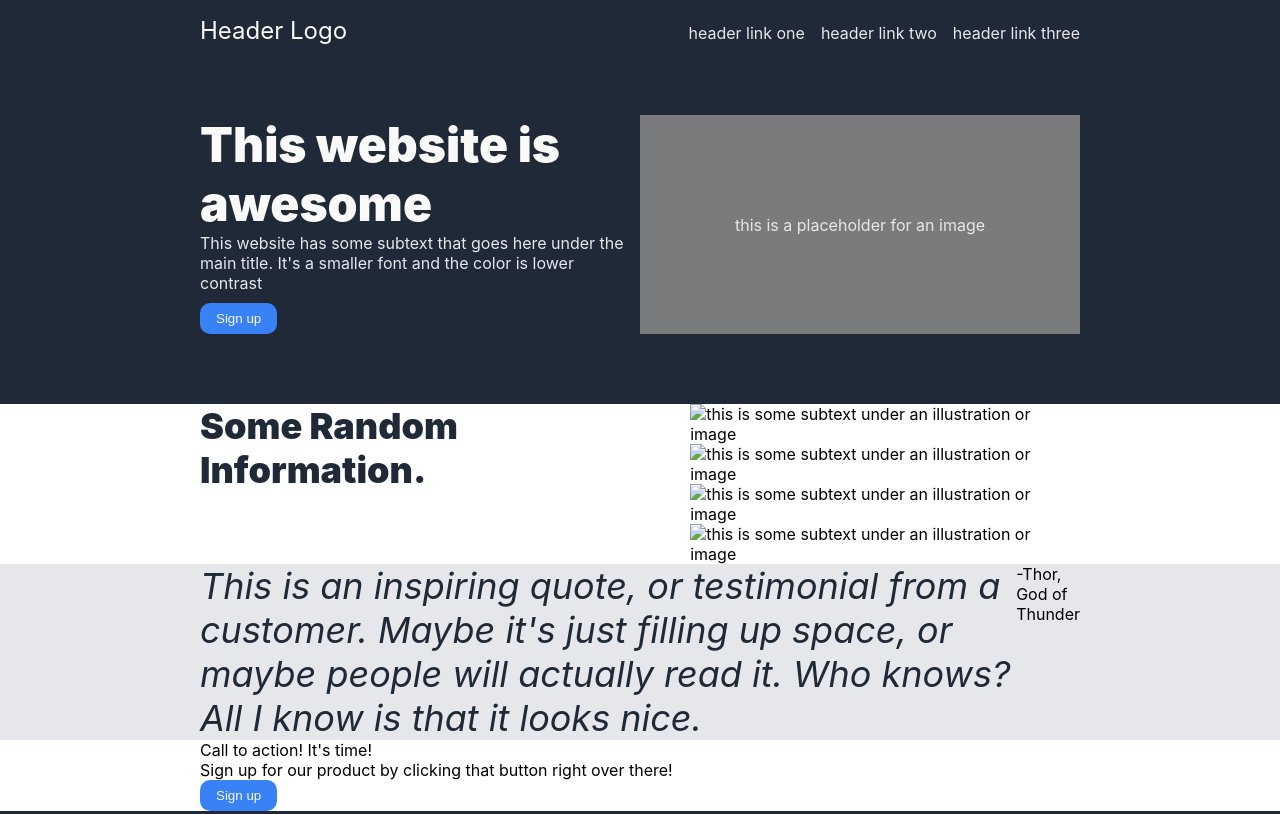
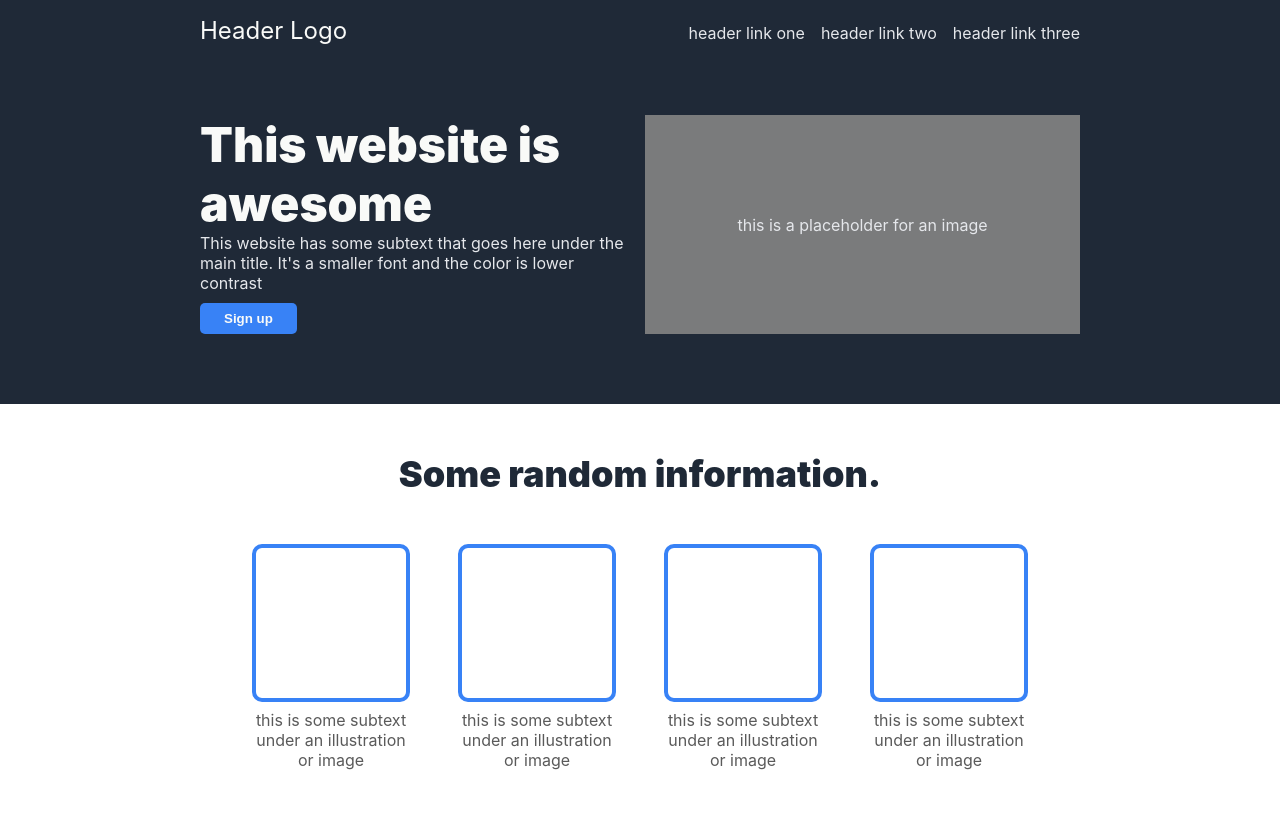
Before and after one commit to cstevens11/business-webpage-template, a plain HTML site: page index.html in a window 1280 px wide. Shown: the top 814 px of the page. Drawn offline with Linux system fonts and the light colour scheme.

Commit message:
finish info section

```diff
--- a/index.html
+++ b/index.html
@@ -30,12 +30,24 @@ here under the main title. It's a smaller font and the color is lower contrast</
         </div>
     </div>
     <div class="info">
-        <div class="info-title">Some Random Information.</div>
+        <div class="info-title">Some random information.</div>
         <div class="image-container">
-            <div><img src="#">this is some subtext under an illustration or image</div>
-            <div><img src="#">this is some subtext under an illustration or image</div>
-            <div><img src="#">this is some subtext under an illustration or image</div>
-            <div><img src="#">this is some subtext under an illustration or image</div>
+            <div class="info-box">
+                <div class="info-img"></div>
+                <div>this is some subtext under an illustration or image</div>
+            </div>
+            <div class="info-box">
+                <div class="info-img"></div>
+                <div>this is some subtext under an illustration or image</div>
+            </div>
+            <div class="info-box">
+                <div class="info-img"></div>
+                <div>this is some subtext under an illustration or image</div>
+            </div>
+            <div class="info-box">
+                <div class="info-img"></div>
+                <div>this is some subtext under an illustration or image</div>
+            </div>
         </div>
     </div>
     <div class="testimonial">
--- a/style.css
+++ b/style.css
@@ -45,6 +45,7 @@ a {
 .hero-bottom {
     display: flex;
     margin: 70px 0;
+    gap: 10px;
 }
 
 .hero-left {
@@ -76,8 +77,9 @@ a {
 button {
     background-color: #3882f6;
     color: #f9faf8;
-    padding: 8px 16px;
-    border-radius: 10px;
+    padding: 8px 24px;
+    border-radius: 5px;
+    font-weight: 900;
 }
 
 .top {
@@ -100,12 +102,41 @@ button {
 
 .info {
     display: flex;
+    flex-direction: column;
+    padding: 48px;
 }
 
 .info-title {
     color: #1f2937;
     font-size: 36px;
     font-weight: 900;
+    display: flex;
+    justify-content: center;
+    align-items: center;
+}
+
+.image-container {
+    display: flex;
+    justify-content: center;
+    gap: 48px;
+    padding: 48px;
+}
+
+.info-box {
+    display: flex;
+    flex-direction: column;
+    align-items: center;
+    width: 158px;
+    text-align: center;
+    color: #5a5a5a;
+}
+
+.info-img {
+    width: 150px;
+    height: 150px;
+    border: 4px solid #3882f6;
+    border-radius: 10px;
+    margin-bottom: 8px;
 }
 
 .testimonial {
```
